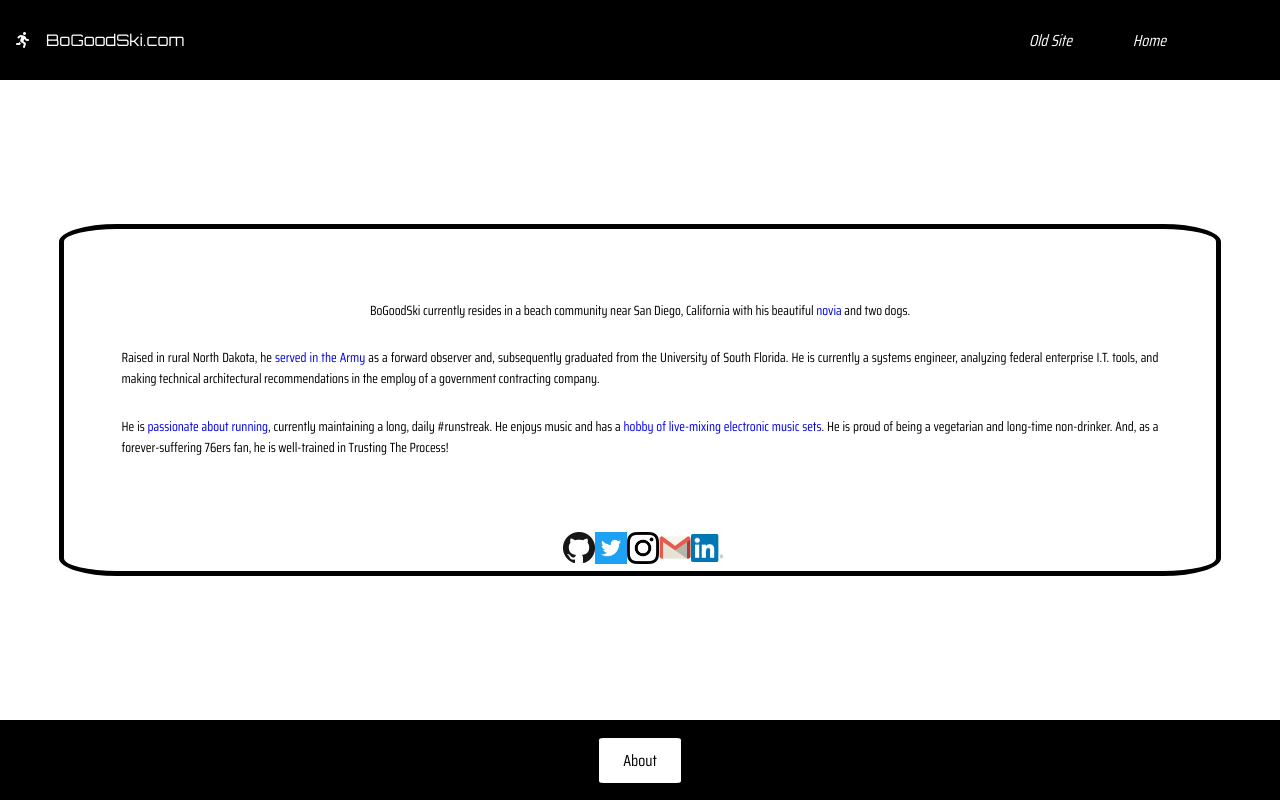
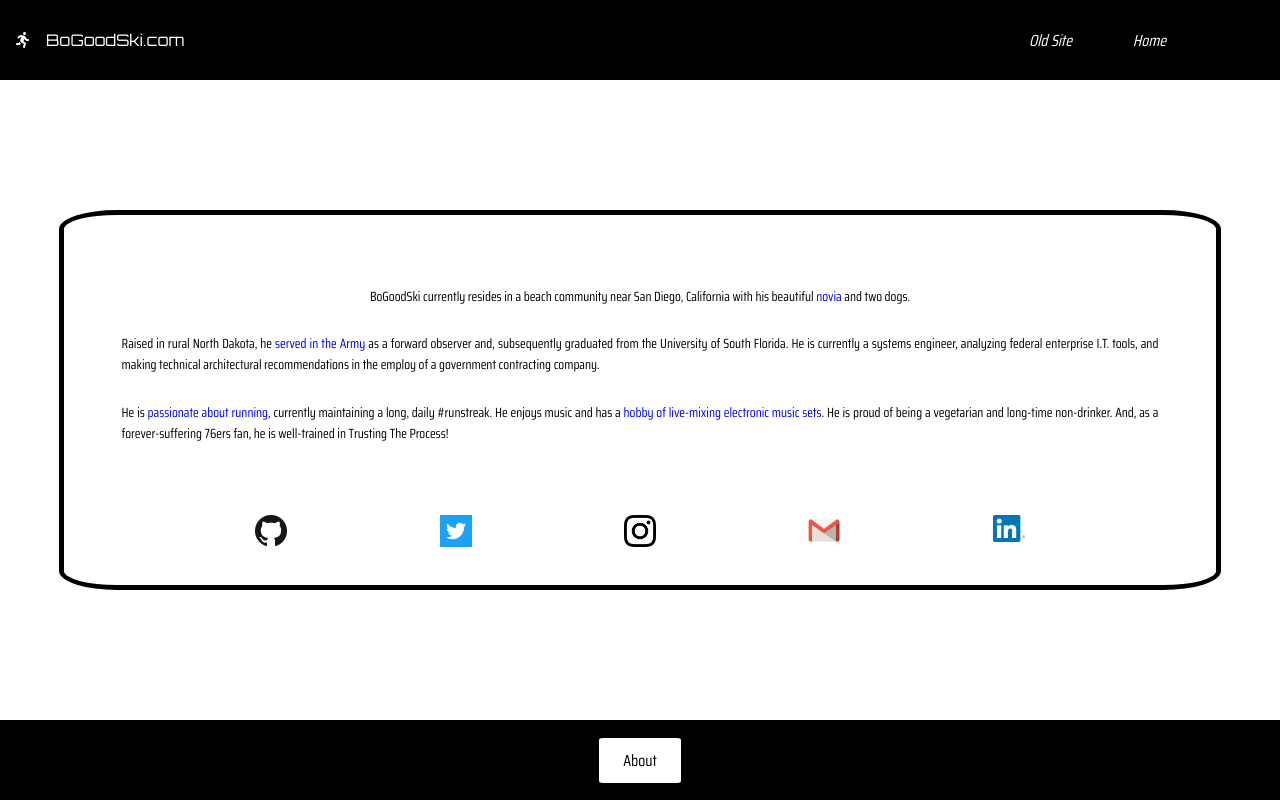
Before and after one commit to sbogucki12/bogoodski2020, a React (Create React App) app: page /about in a window 1280 px wide. Built offline with nearby package versions, Linux system fonts and the light colour scheme.

Commit message:
finished up the About component

```diff
--- a/src/About/About.jsx
+++ b/src/About/About.jsx
@@ -12,7 +12,7 @@ const About = () => {
           key={icon.id}
           rel="noreferrer noopener"
         >
-            <img src={icon.icon} alt={icon.alt} className="socialIcons" />
+          <img src={icon.icon} alt={icon.alt} className="socialIcons" />
         </a>
     )
 })
--- a/src/About/about.css
+++ b/src/About/about.css
@@ -30,15 +30,15 @@
 }
 
 .about-socialMedia-row {
-    display: flex;
+    width: 80%;
+    display: grid;
+    grid-template-columns: 1fr 1fr 1fr 1fr 1fr;
+    justify-items: center;
     justify-content: center;
-    align-items: center;
-    flex-wrap: wrap;
-    max-width: 90%;
+    padding-bottom: 3%;
 }
 
 .socialIcons {
     max-width: 32px;
     max-height: 32px;
-    padding: 10%;
 }
--- /dev/null
+++ b/src/App/AboutBtn/AboutBtn.jsx
@@ -0,0 +1,49 @@
+import React, { useState, Fragment } from "react";
+import { Link } from "react-router-dom";
+import './aboutBtn.css';
+import * as constants from '../../Utils/consts';
+
+const AboutBtn = () => {
+
+  const [btnText, setBtnText] = useState("About");
+
+  let text = constants.ABOUT;
+
+  const onClickAbout = () => {
+    if(btnText === constants.ABOUT){
+      text = constants.HOME;
+    }
+
+    else if(btnText === constants.HOME){
+      text = constants.ABOUT;
+    }
+
+    setBtnText(text)
+  };
+
+  let aboutBtn = <Fragment>
+    <Link to="/about" style={{"textDecoration": "none"}}>
+      <p className="footerButton" onClick={() => onClickAbout()}>
+        {btnText}
+      </p>
+    </Link>
+  </Fragment>;
+
+  if(btnText === "Home"){
+    aboutBtn = <Fragment>
+    <Link to="/" style={{"textDecoration": "none"}}>
+      <p className="footerButton" onClick={() => onClickAbout()}>
+        {btnText}
+      </p>
+    </Link>
+  </Fragment>;
+  }
+
+  return (
+      <Fragment>
+        {aboutBtn}
+    </Fragment>)
+
+}
+
+export default AboutBtn;
--- /dev/null
+++ b/src/App/AboutBtn/aboutBtn.css
@@ -0,0 +1,18 @@
+.footerButton {
+    background-color: white;
+    border: none;
+    color: black;
+    padding: 10px 24px;
+    text-align: center;
+    text-decoration: none;
+    display: inline-block;
+    font-size: 16px;
+    cursor: pointer;
+    border-radius: 5%;
+    font-family: 'Saira Condensed', sans-serif;
+    margin: 0;
+  }
+
+  .footerButton:hover {
+    box-shadow: 0 12px 16px 0 rgba(255, 255, 255, 0.24), 0 17px 50px 0 rgba(255, 255, 255, 0.24);
+  }
--- a/src/App/App.jsx
+++ b/src/App/App.jsx
@@ -8,10 +8,12 @@ import Home from '../Home/Home';
 import About from '../About/About';
 import './app.css';
 import * as constants from '../Utils/consts';
+import AboutBtn from "./AboutBtn/AboutBtn";
 
 const App = () => {
 
   const [showMenu, setShowMenu] = useState(false);
+
 
   return (
     <div className="container">
@@ -40,8 +42,6 @@ const App = () => {
       </div>
       <section className="item-b">
         <div>
-        {/* A <Switch> looks through its children <Route>s and
-            renders the first one that matches the current URL. */}
           <Switch>
             <Route exact path="/about">
               <About />
@@ -53,11 +53,7 @@ const App = () => {
         </div>
       </section>
       <div className="item-c">
-        <Link to="/about" style={{"textDecoration": "none"}}>
-          <p className="footerButton">
-            {constants.ABOUT}
-          </p>
-        </Link>
+        <AboutBtn />
       </div>
     </div>
   );
--- a/src/App/app.css
+++ b/src/App/app.css
@@ -68,25 +68,6 @@
   color: gray;
 }
 
-.footerButton {
-  background-color: white;
-  border: none;
-  color: black;
-  padding: 10px 24px;
-  text-align: center;
-  text-decoration: none;
-  display: inline-block;
-  font-size: 16px;
-  cursor: pointer;
-  border-radius: 5%;
-  font-family: 'Saira Condensed', sans-serif;
-  margin: 0;
-}
-
-.footerButton:hover {
-  box-shadow: 0 12px 16px 0 rgba(255, 255, 255, 0.24), 0 17px 50px 0 rgba(255, 255, 255, 0.24);
-}
-
 a {
   text-decoration: none;
 }
```
Also changed, not shown: 1 other file (tests, documents, lock files or other folders). Lines whose indentation alone changed are shown as unchanged.
